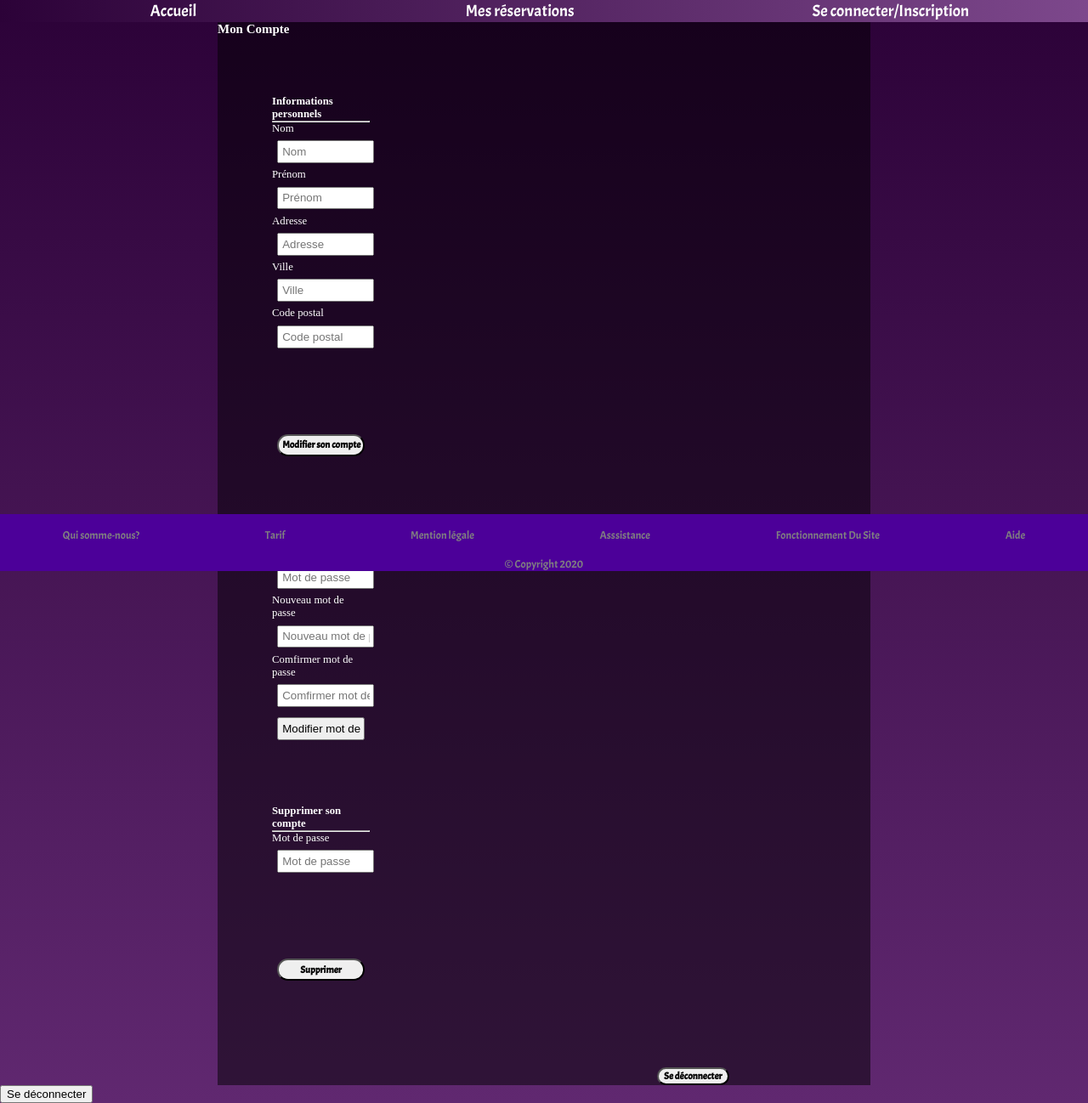
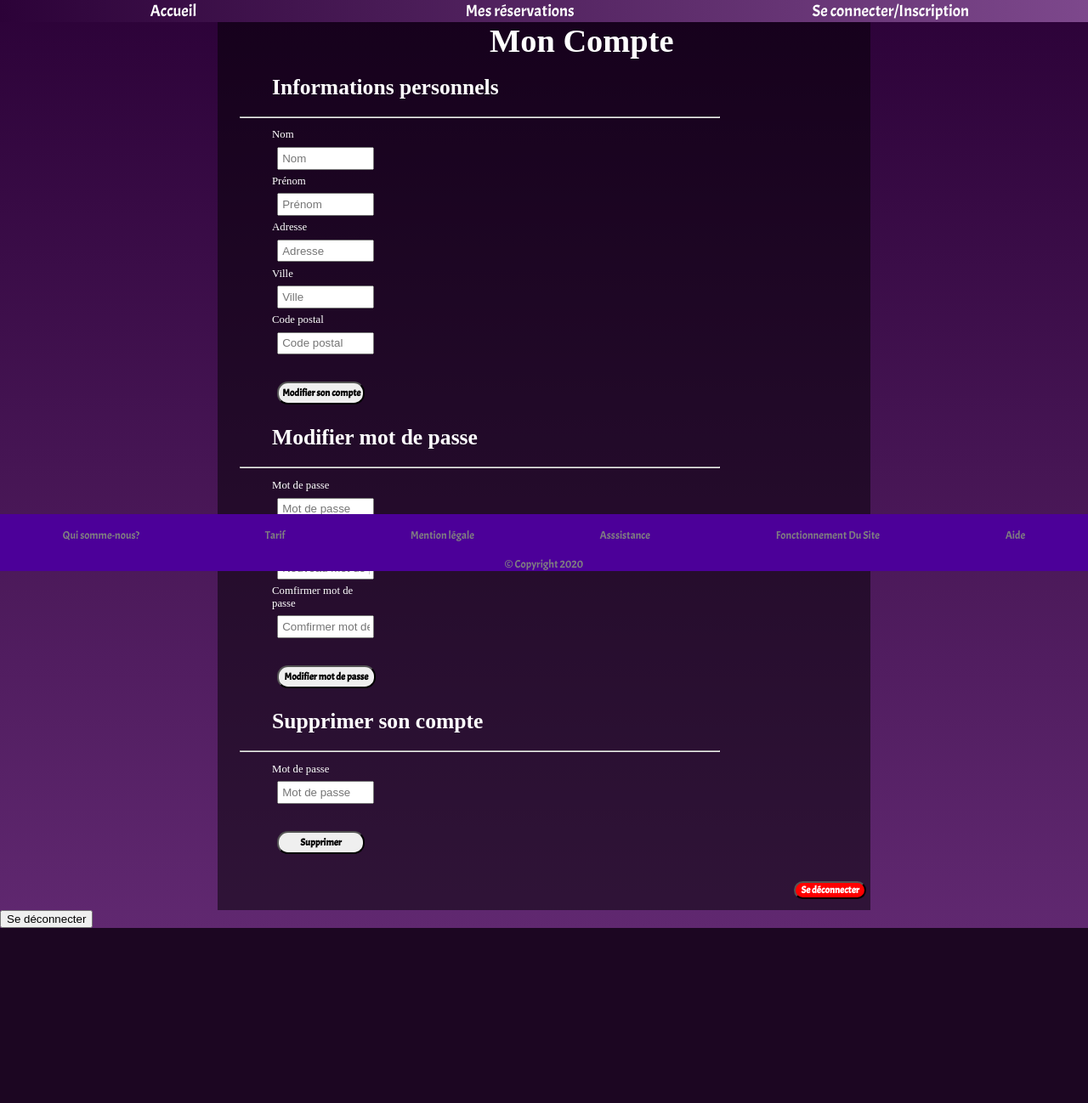
Before and after one commit to MaximeProd/HotelNeptune, a PHP site: page /pages/MonCompte.php in a window 1280 px wide. Shown: the part 128-1426 px from the top of the page at 85% size. After the commit the page ends 1220 px from the top, so only its background shows below. Run offline with PHP 8.4, Linux system fonts and the light colour scheme; data that the repository does not hold is empty; some web fonts are replaced.

Commit message:
Test Mathias 2

```diff
--- a/css/MonCompte.css
+++ b/css/MonCompte.css
@@ -1,4 +1,4 @@
-#Supr, #Modif, #Deco{
+#Supr, #Modif, #Deco, #Mdp{
     margin-top: 2vw;
     cursor: pointer;
     font-size: 0.9vw;
@@ -6,19 +6,32 @@
     border-radius: 1vw;
 }
 
-#Supr:hover, #Modif:hover, #Deco:hover{
+#Supr:hover, #Modif:hover, #Mdp:hover{
     color: white;
     background-color: black;
     font-family: 'Acme', sans-serif;
 }
 
 #Deco{
-    margin-top: 7.4vw;
-    margin-left: 40.4vw;
+    margin-bottom: 1vw;
+    margin-left: 53vw;
+    background-color: red;
+    color: white;
 }
 
-#Supr, #Modif{
-    margin-top: 7.4vw;
+#Deco:hover{
+    color: red;
+    background-color: white;
+    font-family: 'Acme', sans-serif;
+}
+
+#Mdp{
+    margin-top: 2vw;
+    cursor: pointer;
+    font-size: 0.9vw;
+    font-weight: bold;font-family: 'Acme', sans-serif;
+    border-radius: 1vw;
+    width: 9vw;
 }
 
 .bandeau{
@@ -32,22 +45,37 @@
     height: 100%;
 }
 
-.formulaire{
+.formulaire form{
     display: flex;
     flex-direction: column;
     width: 9vw;
-    margin-top: 5.4vw;
-    margin-left: 5vw;
-    color: white;
 }
 
 .formulaire input{
     margin: 0.5vw;
     padding: 0.3vw;
-    width: 8vw;;
+    width: 8vw;
 }
 
-.bandeau p{
+.formulaire h4{
+    font-size: 2vw;
+    color: white;
+    margin-bottom: 1.5vw;
+}
+
+.formulaire{
+    margin-top: 1.4vw;
+    margin-left: 5vw;
+    color: white;
+}
+
+.formulaire hr{
+    width: 80%;
+    margin-left: -3vw;
+    margin-bottom: 1vw;
+}
+
+.bandeau h3{
     font-size: 3vw;
     color: white;
     margin-left: 25vw;
```
